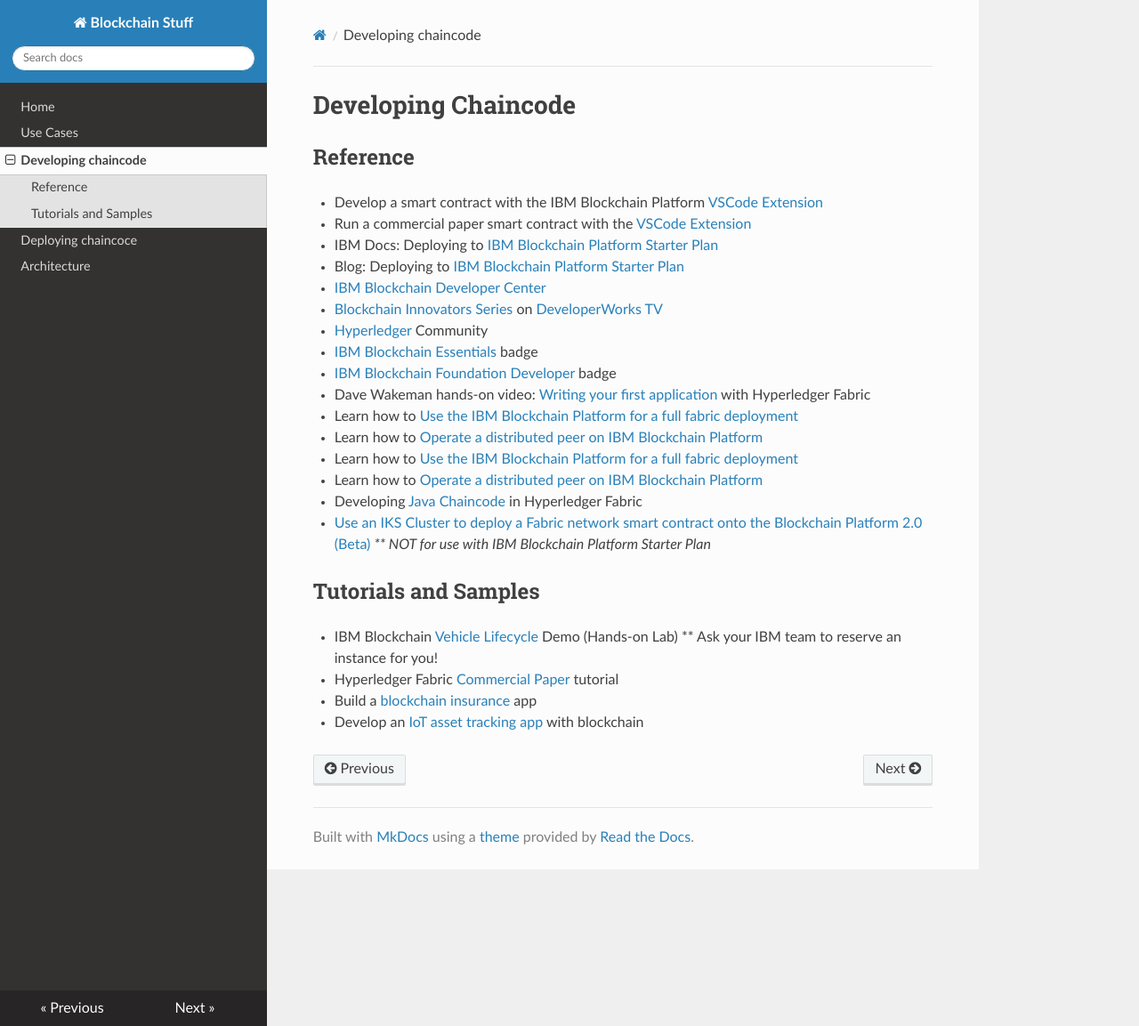
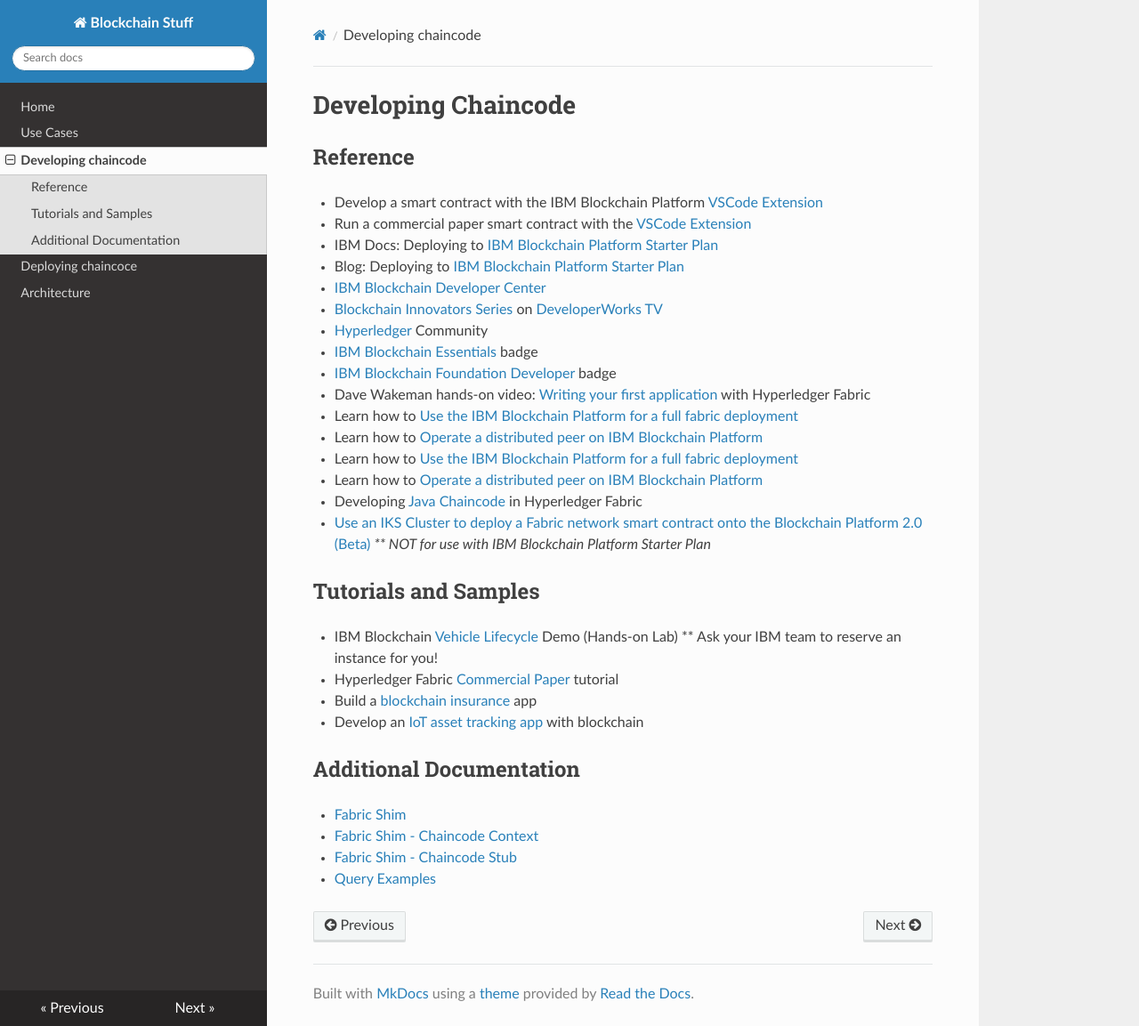
Before and after one commit to dwakeman/blockchain-stuff, an MkDocs documentation site: the page built from docs/developing.md, in a window 1280 px wide and 1153 px high. Shown: the whole window at 89% size. Built offline with MkDocs 1.6.1, drawn with Linux system fonts in a browser that asks for light colours; nearby versions of some CDN libraries.

Commit message:
added some new links

```diff
--- a/docs/developing.md
+++ b/docs/developing.md
@@ -28,6 +28,10 @@
 - Build a <a href="https://developer.ibm.com/patterns/build-a-blockchain-insurance-app/" target="_blank">blockchain insurance</a> app
 - Develop an <a href="https://developer.ibm.com/code/patterns/develop-an-iot-asset-tracking-app-using-blockchain" target="_blank">IoT asset tracking app</a> with blockchain
 
-
+## Additional Documentation
+- <a href="https://fabric-shim.github.io/release-1.4/index.html" target="_blank">Fabric Shim</a>
+- <a href="https://fabric-shim.github.io/release-1.4/fabric-contract-api.Context.html" target="_blank">Fabric Shim - Chaincode Context</a>
+- <a href="https://fabric-shim.github.io/release-1.4/fabric-shim.ChaincodeStub.html" target="_blank">Fabric Shim - Chaincode Stub</a>
+- <a href="https://github.com/jeffet/commpaper/blob/master/papercontract.js" target="_blank">Query Examples</a>
 
 <a href="" target="_blank"></a>
```
Also changed, not shown: docs/deploying.md (+0 -2 lines), docs/index.md (+1 -1 lines), 1 other file.
